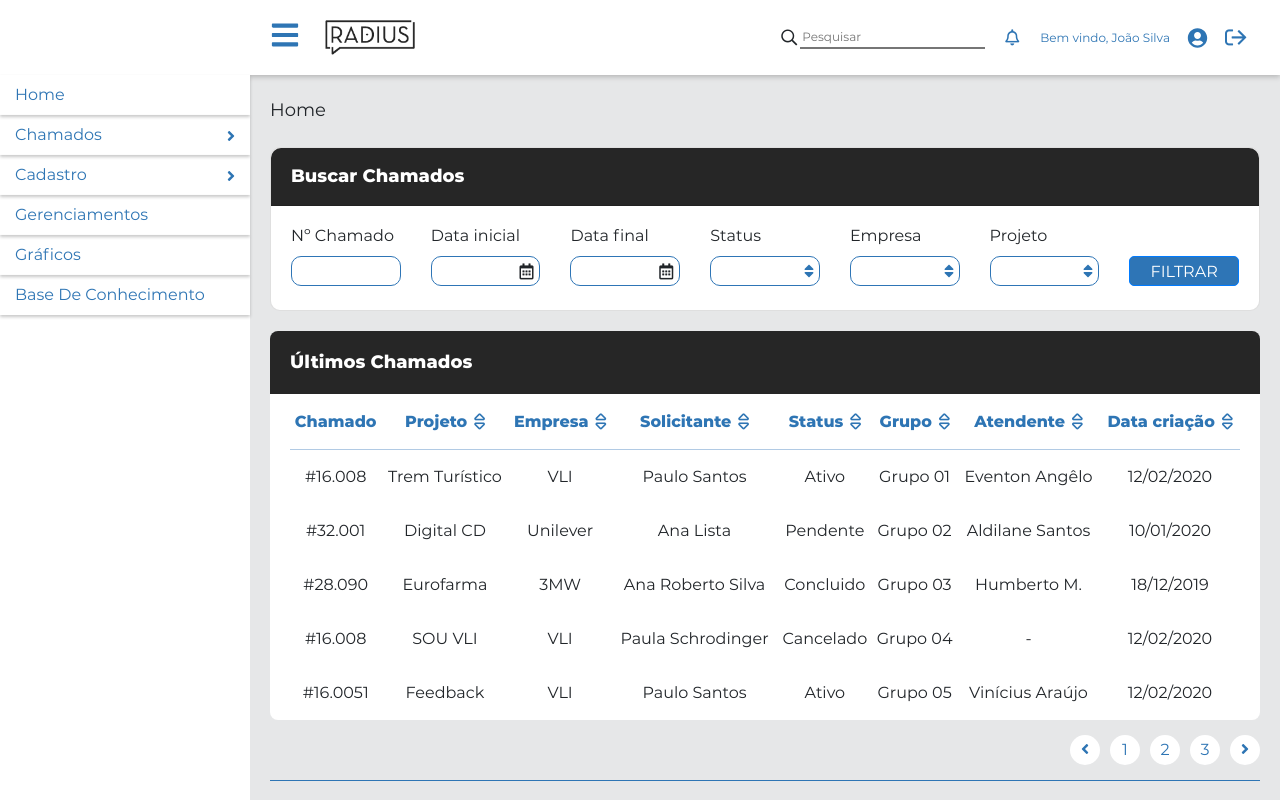
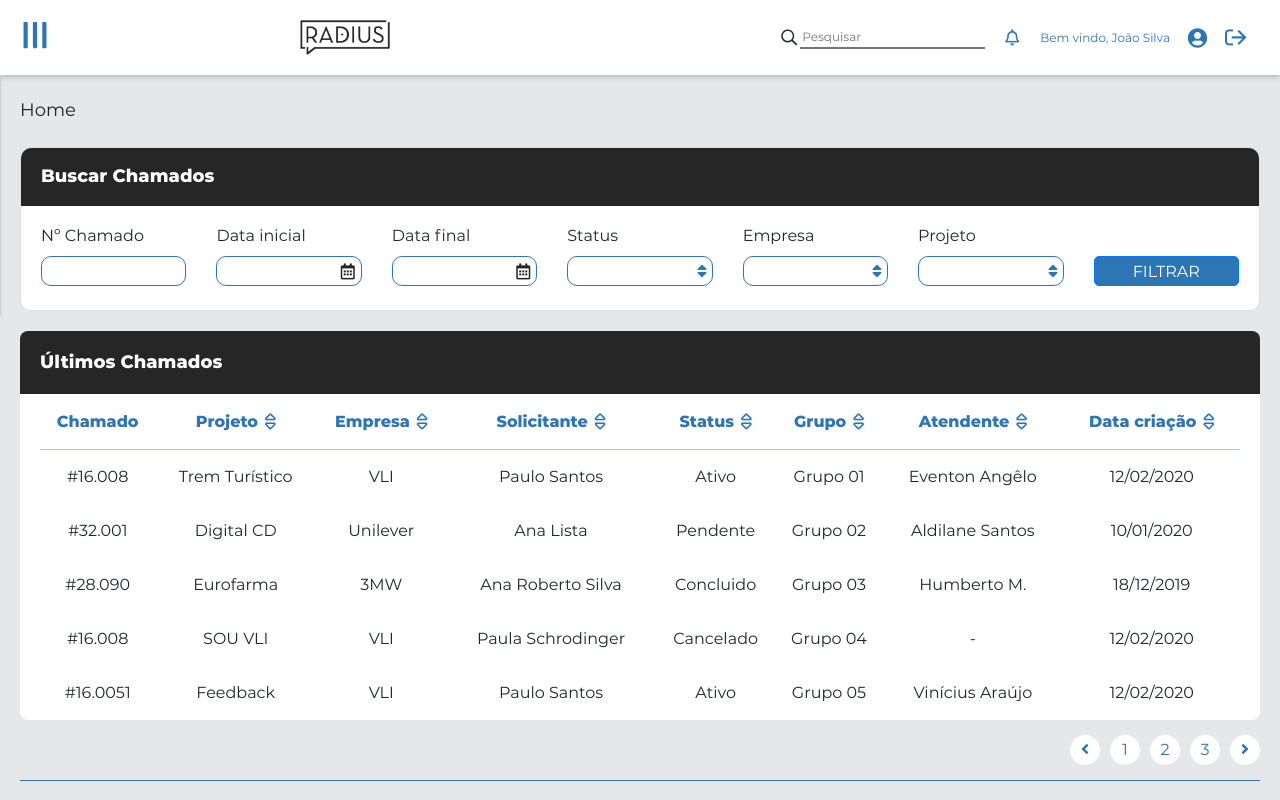
Before and after one commit to jorgelucasdev/Radius-IvoryFrontEnd, a React (Create React App) app in the folder radius/: page / in a window 1280 px wide. Shown: the top 800 px of the page. Built offline with nearby package versions, Linux system fonts and the light colour scheme.

Commit message:
animação ícone menu

```diff
--- a/radius/src/pages/DefaultLayoutPrivate/index.js
+++ b/radius/src/pages/DefaultLayoutPrivate/index.js
@@ -15,7 +15,7 @@ import LogoIvory from "../../assets/images/logoIvory.png";
 
 function DefaultLayoutPublic(props) {
   const { routes } = props;
-  const [isOpen, updateIsOpen] = useState(true);
+  const [isOpen, updateIsOpen] = useState(false);
   return (
     <div className={styles.layout}>
       <div className="relative">
@@ -23,9 +23,9 @@ function DefaultLayoutPublic(props) {
           <Row className={[styles.principalCabecalho, !isOpen ? styles.active : null].join(' ')}>
             <Col className={styles.colEsquerda}>
               <div onClick={() => updateIsOpen(!isOpen)}>
-                <FontAwesomeIcon icon={faBars} className={styles.iconMenu} />
+                <FontAwesomeIcon icon={faBars} className={[styles.iconMenu, !isOpen ? styles.activeIcon : null].join(' ')} />
               </div>
-              <div className={styles.imgLogo}>
+              <div className={[styles.imgLogo, !isOpen ? styles.activeLogo : null].join(' ')}>
                 <img src={LogoRadius} />
               </div>
             </Col>
--- a/radius/src/pages/DefaultLayoutPrivate/index.module.scss
+++ b/radius/src/pages/DefaultLayoutPrivate/index.module.scss
@@ -28,16 +28,29 @@ $tamanhoSidebar: 250px;
         justify-content: flex-start;
         align-items: center;
         padding: 0;
+
         .iconMenu {
+          @extend %transition;
           color: #2e75b4;
           width: 30px;
           height: 30px;
+
+          &.activeIcon {
+            transform: rotate(90deg);
+          }
         }
 
         .imgLogo {
+
           img {
+            @extend %transition;
             height: 35px;
             margin: 0 0 0 25px;
+          }
+
+          &.activeLogo img {
+            @extend %transition;
+            margin: 0 0 0 $tamanhoSidebar;
           }
         }
       }
```
